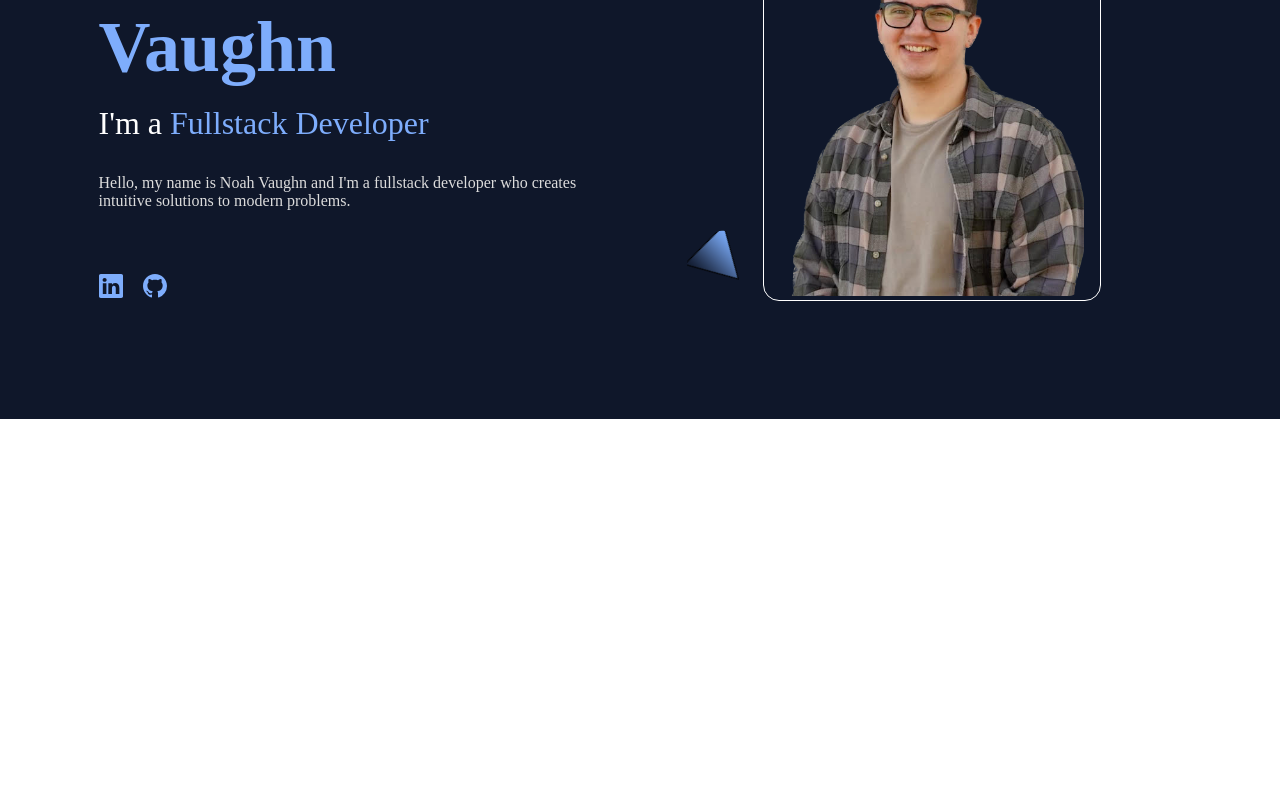
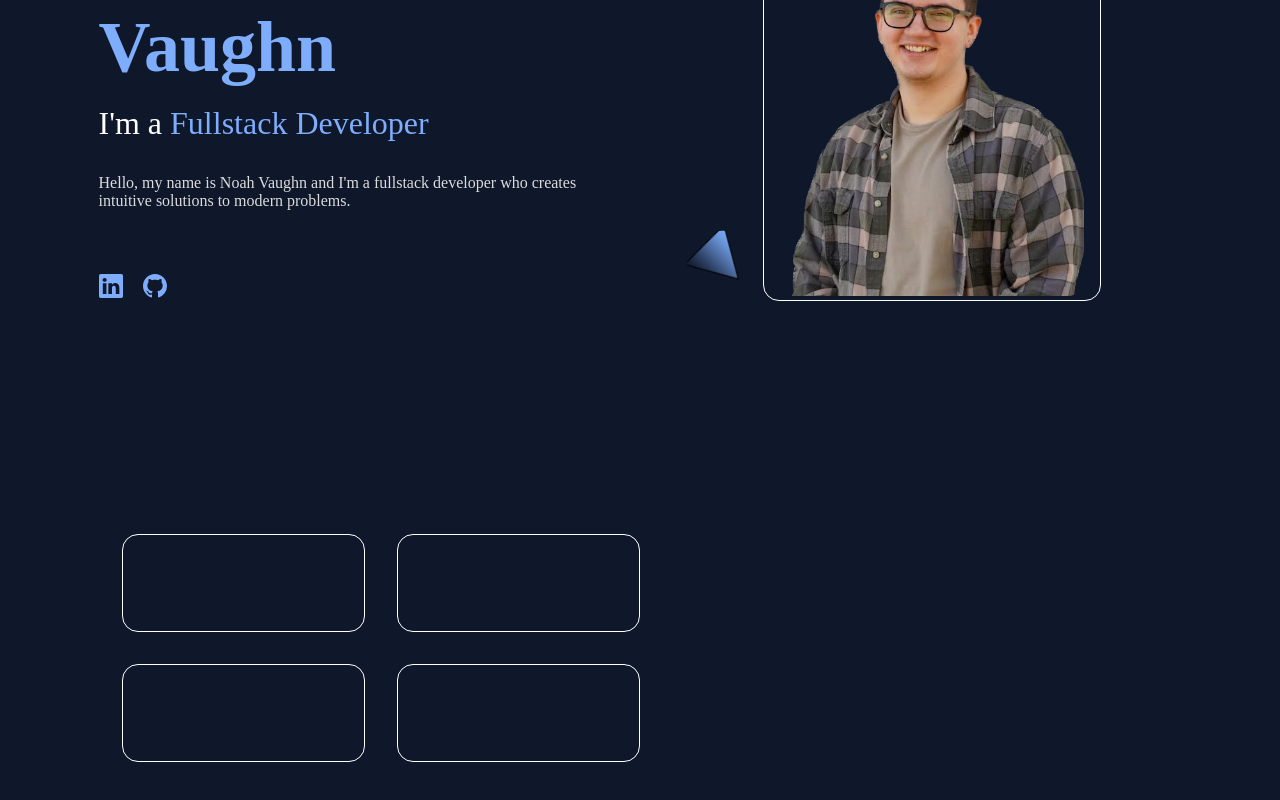
Before and after one commit to noahdvaughn/Noah_Vaughn_Portfolio, a React (Vite) app in the folder client/: page / in a window 1280 px wide. Shown: the part 280-1080 px from the top of the page. Before the commit the page ends 800 px from the top, so only its background shows below. Built offline with nearby package versions, Linux system fonts and the light colour scheme.

Commit message:
added Data to hold skills and icons

```diff
--- a/client/src/App.jsx
+++ b/client/src/App.jsx
@@ -4,6 +4,7 @@ import { ThemeProvider } from 'styled-components'
 import { Theme } from './utils/Theme'
 import { Container, MainBody } from './styles/Global.styled'
 import Showcase from './components/Showcase'
+import MySkills from './components/MySkills'
 
 
 
@@ -15,6 +16,7 @@ function App() {
       <MainBody>
         <Container>
           <Showcase />
+          <MySkills />
         </Container>
       </MainBody>
     </ThemeProvider>
--- a/client/src/components/MySkills.jsx
+++ b/client/src/components/MySkills.jsx
@@ -0,0 +1,37 @@
+import React from 'react'
+import {
+  PaddingContainer,
+  FlexContainer,
+  Heading,
+  ParaText,
+  BlueText,
+  IconContainer
+} from '../styles/Global.styled'
+
+import {SkillsCardContainer, SkillsCard} from '../styles/MySkills.styled'
+
+import { Skills } from '../utils/Data'
+
+const MySkills = () => {
+  return (
+    <PaddingContainer id='Skills' top='10%' bottom='10%'>
+      <FlexContainer fullWidthChild>
+
+      <SkillsCardContainer>
+      {Skills.map((skill)=>(
+        <SkillsCard></SkillsCard>
+      ))}
+
+      </SkillsCardContainer>
+      <div>
+
+      </div>
+
+
+      </FlexContainer>
+
+    </PaddingContainer>
+  )
+}
+
+export default MySkills
--- a/client/src/styles/MySkills.styled.js
+++ b/client/src/styles/MySkills.styled.js
@@ -0,0 +1,18 @@
+import styled from 'styled-components'
+
+export const SkillsCardContainer = styled.div`
+  display: grid;
+  grid-template-columns: auto auto;
+  grid-gap: 2rem;
+  padding: 0 5%;
+`
+export const SkillsCard = styled.div`
+  width; 230px;
+  border: 1px solid #fff;
+  padding: 3rem;
+  border-radius: 1rem;
+  display: flex;
+  flex-direction; column;
+  align-items; center;
+  background-color; $${({ theme }) => theme.colors.primary_light}
+`
--- /dev/null
+++ b/client/src/utils/Data.js
@@ -0,0 +1,24 @@
+import { FaReact, FaVuejs, FaNode, FaPython } from 'react-icons/fa'
+
+export const Skills = [
+  {
+    id: 0,
+    tech: 'React JS',
+    icon: { FaReact }
+  },
+  {
+    id: 1,
+    tech: 'Vue JS'
+    // icon: <FaVuejs />
+  },
+  {
+    id: 2,
+    tech: 'Node JS'
+    // icon: [<FaNode />]
+  },
+  {
+    id: 3,
+    tech: 'Python'
+    // icon: [<FaPython />]
+  }
+]
```
